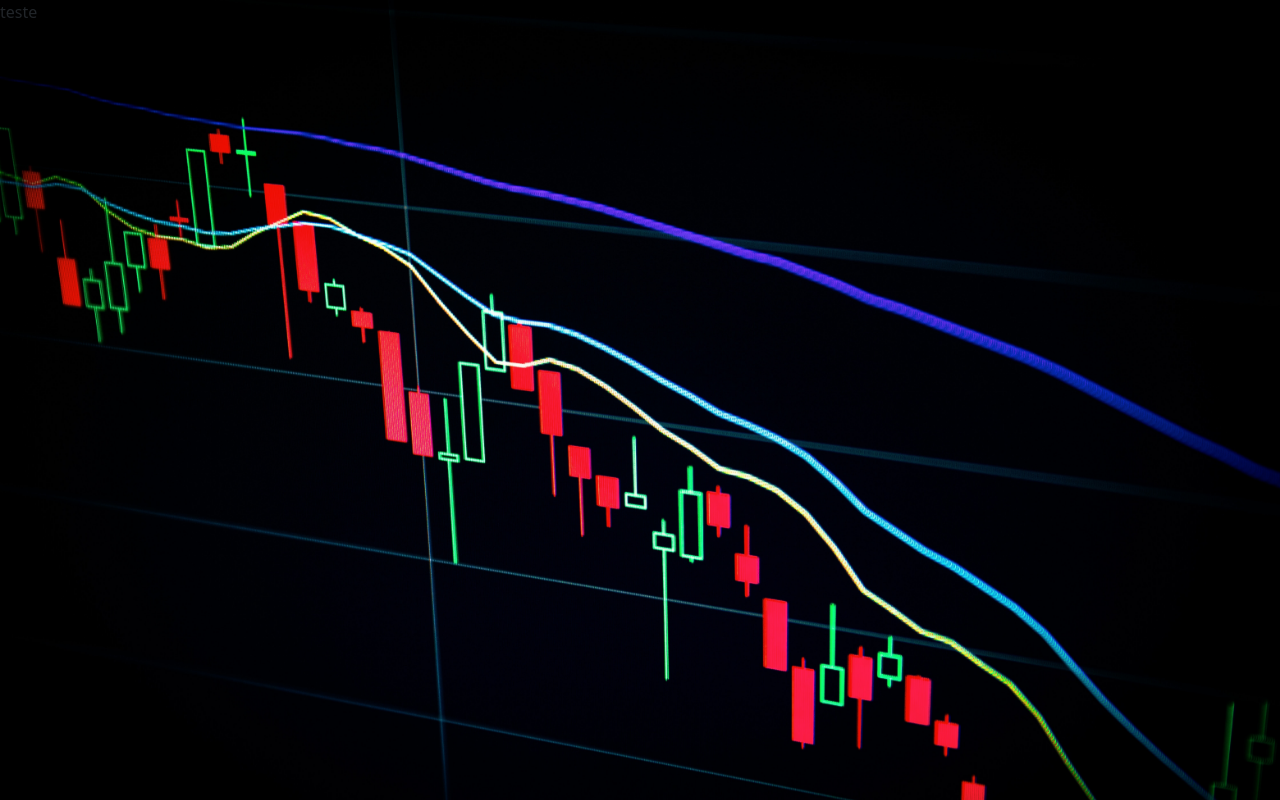
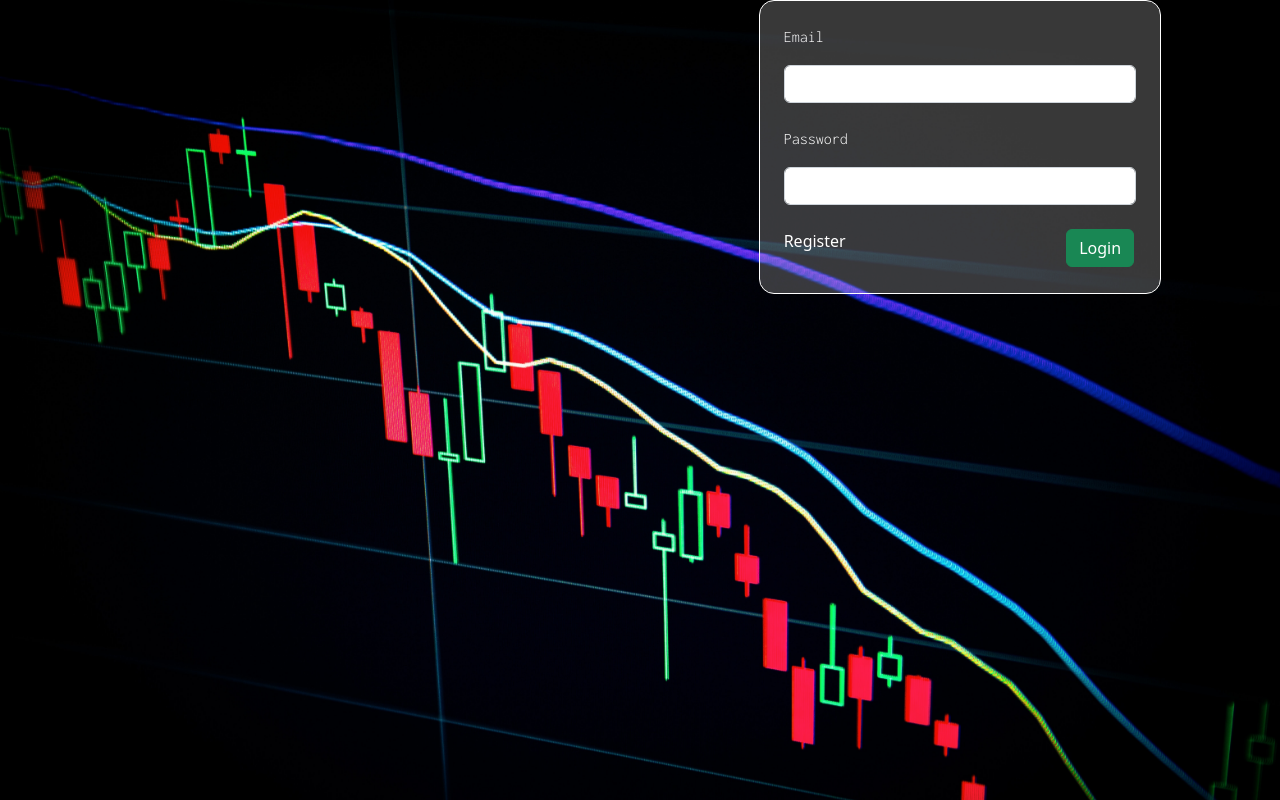
Before and after one commit to PedroBSanchez/stockQuoterUI, a React (Create React App) app: page / in a window 1280 px wide. Built offline with nearby package versions, Linux system fonts and the light colour scheme.

Commit message:
implementando tela de login

```diff
--- a/src/App.css
+++ b/src/App.css
@@ -0,0 +1,3 @@
+@import url("https://fonts.googleapis.com/css2?family=Inconsolata:wght@200;300&display=swap");
+
+@import url("https://fonts.googleapis.com/css2?family=Almarai&family=Inconsolata:wght@200;300&display=swap");
--- /dev/null
+++ b/src/components/LoginCard.css
@@ -0,0 +1,28 @@
+.login-card {
+  background-color: rgba(204, 203, 203, 0.274);
+  border: 1px solid rgb(255, 255, 255);
+  border-radius: 15px;
+  color: white;
+}
+
+.login-input-login {
+  background-color: rgba(204, 203, 203, 0);
+  color: white;
+  border: 3px solid white;
+  border-top: none;
+  border-left: none;
+  border-right: none;
+}
+
+.login-input-login:focus {
+  background-color: rgba(204, 203, 203, 0);
+  color: white;
+  border-top: none;
+  border-left: none;
+  border-right: none;
+  box-shadow: 0 0 0 0;
+}
+
+.login-label-login {
+  font-family: "Inconsolata";
+}
--- a/src/components/LoginCard.jsx
+++ b/src/components/LoginCard.jsx
@@ -1,7 +1,29 @@
-import React from "react";
+import React, { useState } from "react";
+import { Button, FormControl, InputGroup, Row, Col } from "react-bootstrap";
+
+import "./LoginCard.css";
 
 const LoginCard = () => {
-  return <></>;
+  const [email, setEmail] = useState("");
+  const [password, setPassword] = useState("");
+
+  return (
+    <div className="login-card p-4">
+      <p className="login-label-login">Email</p>
+      <FormControl className="login-input-login" />
+      <p className="login-label-login mt-4">Password</p>
+      <FormControl className="login-input-login" />
+      <Row className="mt-4">
+        <Col>
+          <p>Register</p>
+        </Col>
+        <Col />
+        <Col md={3} sm={2}>
+          <Button variant="success">Login</Button>
+        </Col>
+      </Row>
+    </div>
+  );
 };
 
 export default LoginCard;
--- a/src/screens/Login.css
+++ b/src/screens/Login.css
@@ -1,7 +1,11 @@
 .login-background {
   background-image: url("../assets/stocks.jpg");
-  position: relative;
+  position: absolute;
   height: 100vh;
   width: 100vw;
   background-size: cover;
 }
+
+.login-position {
+  margin-top: 20vh;
+}
--- a/src/screens/Login.jsx
+++ b/src/screens/Login.jsx
@@ -1,6 +1,7 @@
 import React from "react";
-import { Container } from "react-bootstrap";
+import { Col, Container, Row } from "react-bootstrap";
 import { useNavigate } from "react-router-dom";
+import LoginCard from "../components/LoginCard";
 
 import "./Login.css";
 
@@ -12,7 +13,15 @@ const Login = () => {
 
   return (
     <div className="login-background">
-      <p>teste</p>
+      <Container fluid>
+        <Row className="login-position">
+          <Col md={3} />
+          <Col md={4} />
+          <Col md={4}>
+            <LoginCard />
+          </Col>
+        </Row>
+      </Container>
     </div>
   );
 };
```
